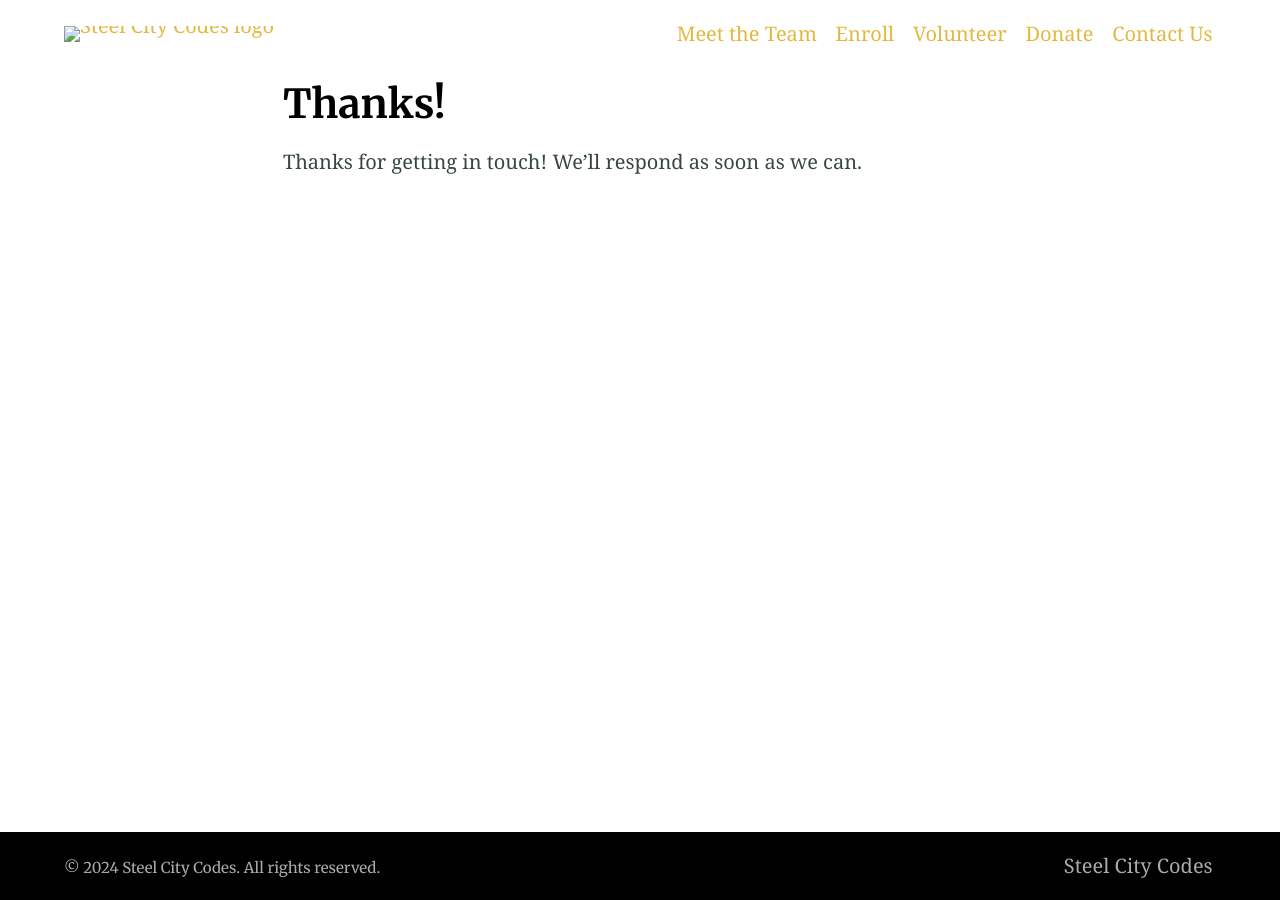
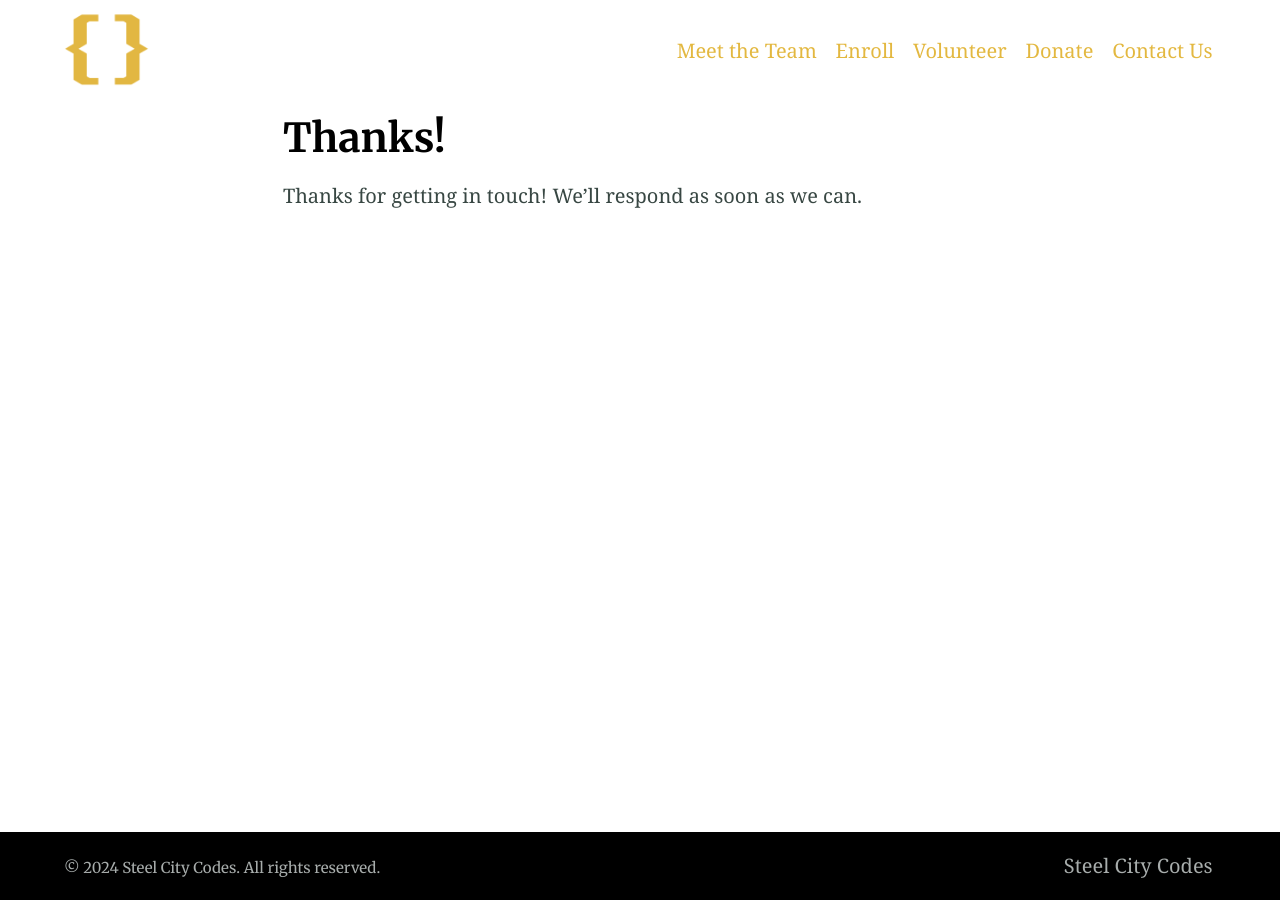
Before and after one commit to PranavAvadhanamSCC/RegionsTemplates, a Jekyll site: the page built from thanks.md, in a window 1280 px wide. Built offline with Jekyll 4.4.1, drawn with Linux system fonts in a browser that asks for light colours.

Commit message:
Update site-logo.html

```diff
--- a/_includes/site-logo.html
+++ b/_includes/site-logo.html
@@ -1,3 +1,3 @@
 <a class="logo" href="{{ site.url }}">
-  <img src="{{site.logo}}" alt="{{ site.title | append: ' logo' }}"/>
+  <img src="../{{site.logo}}" alt="{{ site.title | append: ' logo' }}"/>
 </a>
```
